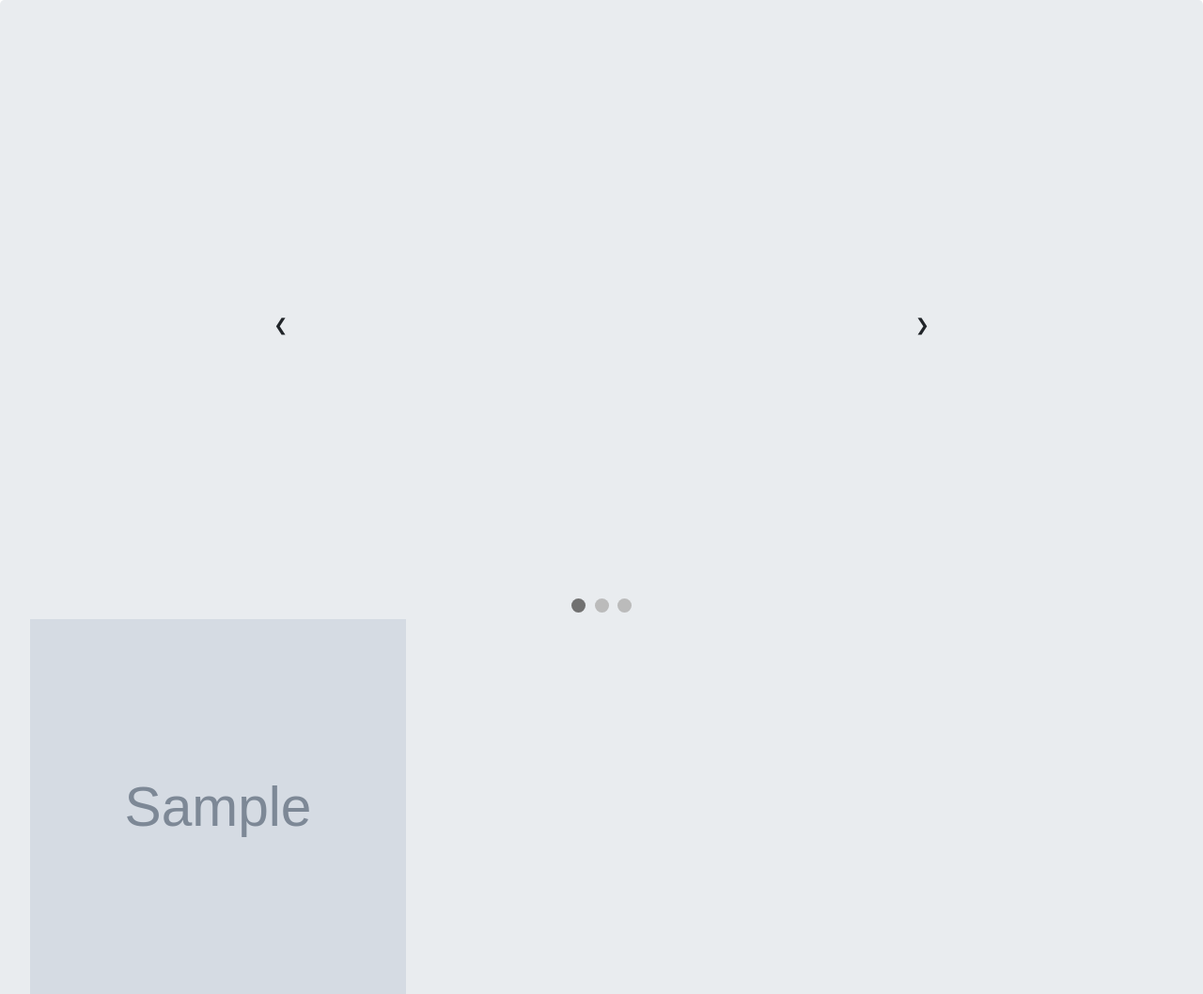
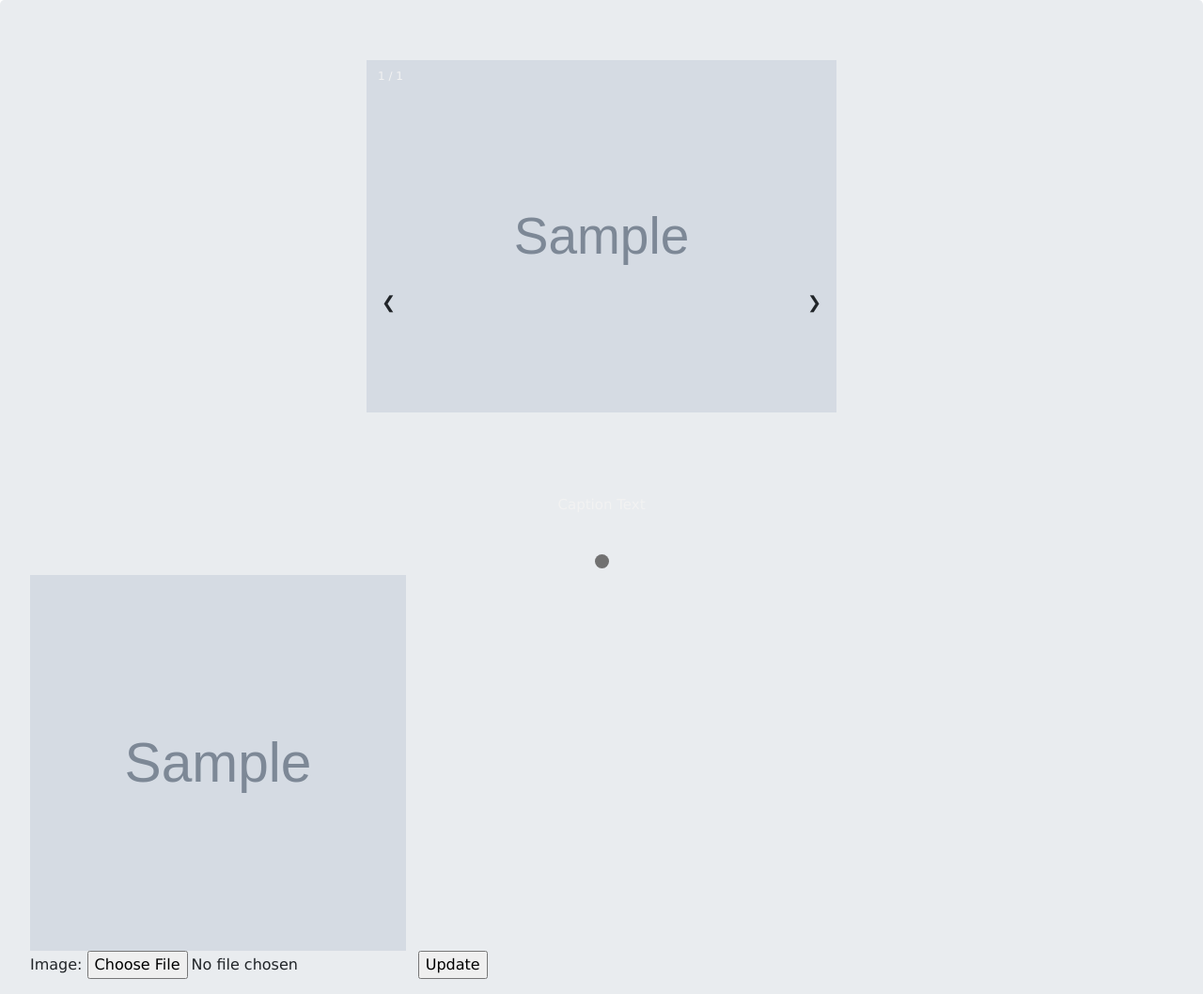
Before and after one commit to mttbanizi/socsho, a Django app: page /accounts/show_photo/1/ in a window 1280 px wide. Shown: the part 56-1114 px from the top of the page at 94% size. Run offline with Django 4.2, Linux system fonts and the light colour scheme; tables that the repository leaves empty hold one stand-in row (values such as "Sample post"); grey boxes marked "Sample" are stand-in pictures; some libraries are stand-ins or nearby versions.

Commit message:
slide profile photo 2

```diff
--- a/accounts/templates/accounts/show_photo.html
+++ b/accounts/templates/accounts/show_photo.html
@@ -39,9 +39,11 @@
 
     /* Slideshow container */
     .slideshow-container {
-      max-width: 60%;
+      max-width: 500px;
+      height: 500px;
       position: relative;
       margin: auto;
+      overflow: hidden;
     }
 
     /* Next & previous buttons */
@@ -110,9 +112,9 @@
     /* Fading animation */
     .fade {
       -webkit-animation-name: fade;
-      -webkit-animation-duration: 1.5s;
+      -webkit-animation-duration: 5s;
       animation-name: fade;
-      animation-duration: 1.5s;
+      animation-duration: 5s;
     }
 
     @-webkit-keyframes fade {
@@ -137,14 +139,12 @@
 
     <div class="slideshow-container">
         {% for  profile_photo in profile_photos %}
-    <div class="mySlides fade">
+            <div class="mySlides ">
                 <div class="numbertext">1 / {{profile_photos.count}} </div>
-      <img src=" {{profile_photo.image.url}} " style="width:100%">
+                <img src=" {{profile_photo.image.url}} " style=" height:auto; width:100%;">
                 <div class="text">Caption Text</div>
             </div>
         {% endfor %}
-
-
         <a class="prev" onclick="plusSlides(-1)">&#10094;</a>
         <a class="next" onclick="plusSlides(1)">&#10095;</a>
 
@@ -152,10 +152,10 @@
     <br>
 
     <div style="text-align:center">
+        {% for  profile_photo in profile_photos %}
+            <span class="dot" onclick="currentSlide({{ forloop.counter}})"></span>
+        {% endfor %}
 
-      <span class="dot" onclick="currentSlide(1)"></span>
-      <span class="dot" onclick="currentSlide(2)"></span>
-      <span class="dot" onclick="currentSlide(3)"></span>
     </div>
 
 
```
Also changed, not shown: 1 other file. Lines whose indentation alone changed are shown as unchanged.
